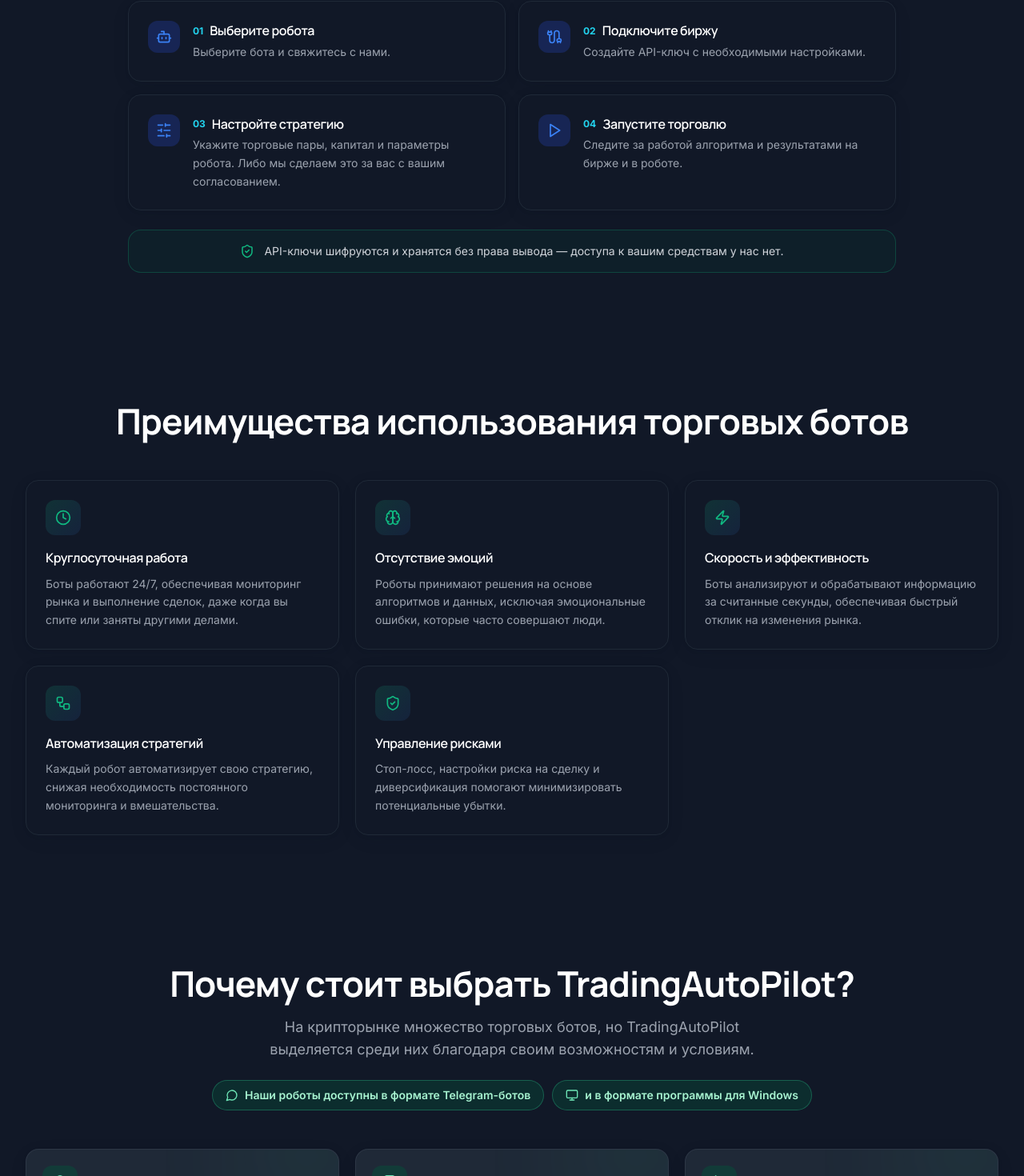
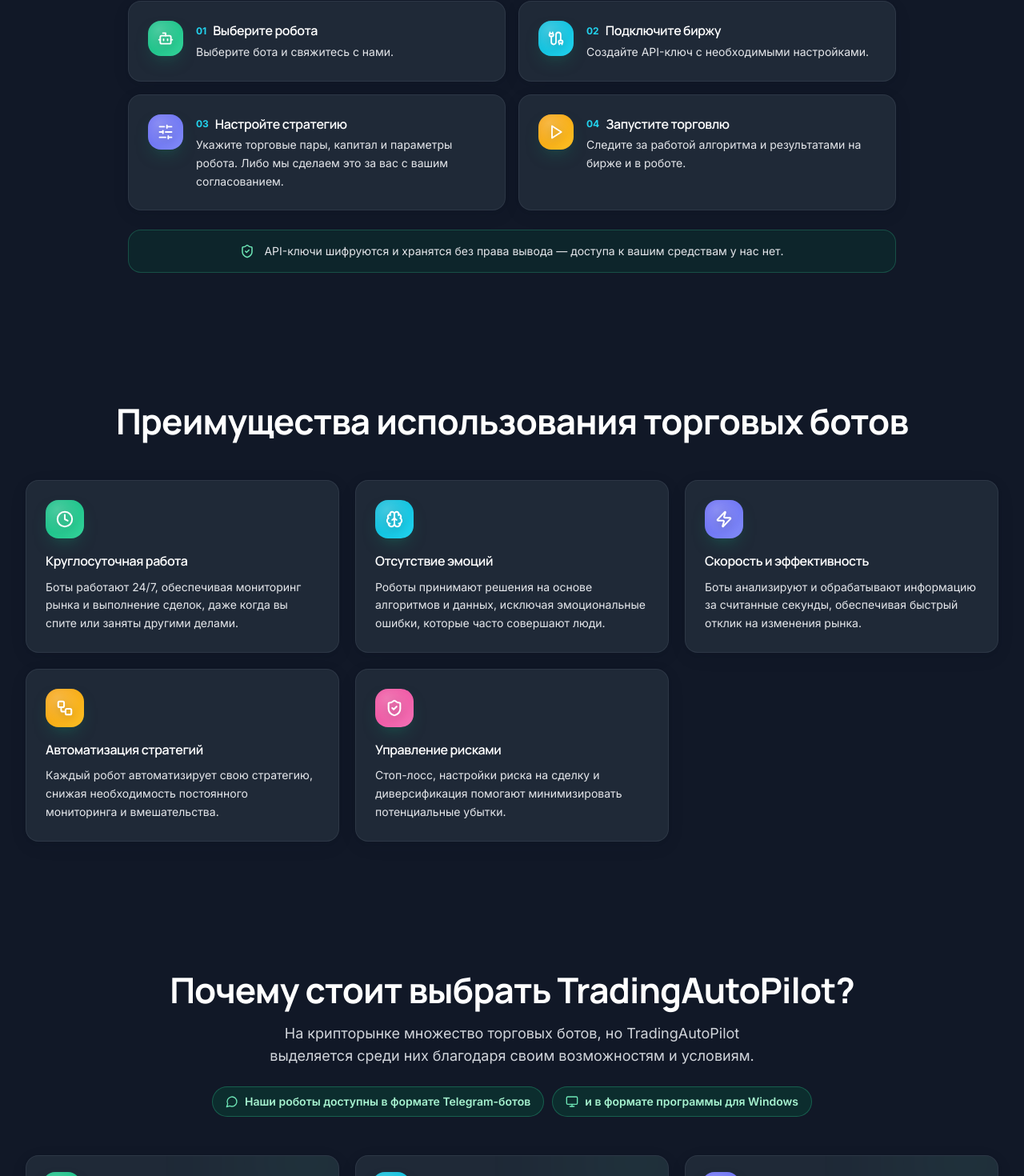
Before and after one commit to konkovev-cyber/TradingAutoPilot, a React (Vite) app: page / in a window 1280 px wide. Shown: the part 2815-4285 px from the top of the page at 80% size. Built offline with nearby package versions, Linux system fonts and the light colour scheme; no server answers; the database is empty.

Commit message:
feat(ui): gradient icon tiles with color rotation, lighten dark theme across sections

```diff
--- a/src/admin/pages/AdminSettings.tsx
+++ b/src/admin/pages/AdminSettings.tsx
@@ -845,7 +845,7 @@ export default function AdminSettings() {
             onChange={(next) => updateData("benefits", { ...d, items: next })}
             emptyItem={() => ({ icon: "", tag: { ru: "", en: "" }, title: { ru: "", en: "" }, desc: { ru: "", en: "" } })}
             fields={[
-              { key: "icon", label: "Иконка (badge-dollar-sign, building-2, mouse-pointer-click, shield-check, book-open, headset, message-circle, monitor)" },
+              { key: "icon", label: `Иконка (${["badge-dollar-sign", "building-2", "mouse-pointer-click", "shield-check", "book-open", "headset", "message-circle", "monitor", "coins", "gauge", "lock", "sparkles", "cpu", "globe", "users", "lifebuoy", "file-text", "wallet", "activity", "trending-up", "line-chart", "target", "rocket", "clock", "brain", "zap", "workflow", "bot", "plug", "settings", "play"].join(", ")})` },
               { key: "tag", label: "Плашка-тег (например: Без подписки)", localized: true },
               { key: "title", label: "Заголовок", localized: true },
               { key: "desc", label: "Описание", localized: true, multiline: true },
--- a/src/components/Advantages.tsx
+++ b/src/components/Advantages.tsx
@@ -2,6 +2,7 @@ import { motion } from "framer-motion";
 import { Clock, Brain, Zap, Workflow, ShieldCheck, type LucideIcon } from "lucide-react";
 import { useI18n } from "@/lib/i18n";
 import { useContent, useLocalizedList, localize } from "@/lib/site-content";
+import { IconTile } from "@/components/ui/IconTile";
 
 const icons: LucideIcon[] = [Clock, Brain, Zap, Workflow, ShieldCheck];
 
@@ -24,28 +25,26 @@ export default function Advantages() {
         </motion.div>
 
         <div className="grid gap-4 sm:gap-5 sm:grid-cols-2 lg:grid-cols-3">
-          {items.map((item, i) => {
-            const Icon = icons[i % icons.length];
-            return (
+          {items.map((item, i) => (
             <motion.div
               key={i}
               initial={{ opacity: 0, y: 20 }}
               whileInView={{ opacity: 1, y: 0 }}
               viewport={{ once: true }}
               transition={{ duration: 0.4, delay: i * 0.08 }}
-                className="rounded-2xl border border-gray-100 bg-white p-5 sm:p-6 shadow-soft dark:border-gray-800 dark:bg-gray-900"
+              className="group rounded-2xl border border-gray-100 bg-white p-5 sm:p-6 shadow-soft transition-all hover:-translate-y-0.5 dark:border-gray-700/60 dark:bg-gray-800"
             >
-                <div
-                  className="mb-4 flex h-11 w-11 items-center justify-center rounded-xl"
-                  style={{ background: "linear-gradient(135deg, rgba(16,185,129,0.16), rgba(59,130,246,0.10))" }}
-                >
-                  <Icon size={20} className="text-emerald-500" />
-                </div>
+              <IconTile
+                name={(item as any)?.icon}
+                fallback={icons[i % icons.length]}
+                index={i}
+                size={22}
+                className="mb-4 h-12 w-12 shadow-[0_10px_24px_-12px_rgba(16,185,129,0.6)] transition-transform duration-300 group-hover:scale-105 group-hover:-rotate-3"
+              />
               <h3 className="mb-2 font-semibold text-gray-900 dark:text-white">{localize(item?.title, "", lang)}</h3>
-                <p className="text-sm leading-relaxed text-gray-500 dark:text-gray-400">{localize(item?.desc, "", lang)}</p>
+              <p className="text-sm leading-relaxed text-gray-600 dark:text-gray-200">{localize(item?.desc, "", lang)}</p>
             </motion.div>
-            );
-          })}
+          ))}
         </div>
       </div>
     </section>
--- a/src/components/Benefits.tsx
+++ b/src/components/Benefits.tsx
@@ -8,29 +8,12 @@ import {
   Headset,
   MessageCircle,
   Monitor,
-  LucideIcon,
 } from "lucide-react";
 import { useI18n } from "@/lib/i18n";
 import { useContent, useLocalizedList, localize } from "@/lib/site-content";
+import { IconTile } from "@/components/ui/IconTile";
 
-const ICON_MAP: Record<string, LucideIcon> = {
-  "badge-dollar-sign": BadgeDollarSign,
-  "building-2": Building2,
-  "mouse-pointer-click": MousePointerClick,
-  "shield-check": ShieldCheck,
-  "book-open": BookOpen,
-  headset: Headset,
-  "message-circle": MessageCircle,
-  monitor: Monitor,
-};
-const DEFAULT_ICONS: LucideIcon[] = [
-  BadgeDollarSign,
-  Building2,
-  MousePointerClick,
-  ShieldCheck,
-  BookOpen,
-  Headset,
-];
+const DEFAULT_ICONS = [BadgeDollarSign, Building2, MousePointerClick, ShieldCheck, BookOpen, Headset];
 
 export default function Benefits() {
   const { lang, t } = useI18n();
@@ -48,7 +31,7 @@ export default function Benefits() {
           className="mb-8 sm:mb-12 text-center"
         >
           <h2 className="heading-lg mb-3 sm:mb-4 text-gray-900 dark:text-white">{c("benefits", "title", t("benefits.title"))}</h2>
-          <p className="mx-auto max-w-2xl text-sm font-normal text-gray-500 dark:text-gray-400 sm:text-base md:text-lg">
+          <p className="mx-auto max-w-2xl text-sm font-normal text-gray-600 dark:text-gray-300 sm:text-base md:text-lg">
             {c("benefits", "subtitle", t("benefits.subtitle"))}
           </p>
           <div className="mx-auto mt-6 flex max-w-3xl flex-wrap items-center justify-center gap-2.5">
@@ -68,22 +51,23 @@ export default function Benefits() {
         </motion.div>
 
         <div className="grid gap-4 sm:gap-5 sm:grid-cols-2 lg:grid-cols-3">
-          {items.map((item, i) => {
-            const iconKey = String((item as any)?.icon ?? "").toLowerCase();
-            const Icon = ICON_MAP[iconKey] ?? DEFAULT_ICONS[i] ?? BadgeDollarSign;
-            return (
+          {items.map((item, i) => (
             <motion.div
               key={i}
               initial={{ opacity: 0, y: 20 }}
               whileInView={{ opacity: 1, y: 0 }}
               viewport={{ once: true }}
               transition={{ duration: 0.4, delay: i * 0.08 }}
-              className="relative overflow-hidden rounded-2xl border border-gray-100 bg-white p-5 shadow-soft transition-all hover:-translate-y-0.5 hover:border-emerald-300/40 dark:border-gray-700/60 dark:bg-gray-800"
+              className="group relative overflow-hidden rounded-2xl border border-gray-100 bg-white p-5 shadow-soft transition-all hover:-translate-y-0.5 hover:border-emerald-300/40 dark:border-gray-700/60 dark:bg-gray-800"
             >
               <div aria-hidden="true" className="pointer-events-none absolute -right-10 -top-10 h-24 w-40 rounded-full bg-emerald-400/10 blur-3xl" />
-              <div className="mb-3 flex h-11 w-11 items-center justify-center rounded-xl bg-emerald-50 text-emerald-600 dark:bg-emerald-900/50 dark:text-emerald-300">
-                <Icon size={22} />
-              </div>
+              <IconTile
+                name={(item as any)?.icon}
+                fallback={DEFAULT_ICONS[i] ?? BadgeDollarSign}
+                index={i}
+                size={22}
+                className="mb-4 h-12 w-12 shadow-[0_10px_24px_-12px_rgba(16,185,129,0.6)] transition-transform duration-300 group-hover:scale-105 group-hover:-rotate-3"
+              />
               {item?.tag ? (
                 <span className="mb-3 inline-block rounded-md bg-emerald-50 px-2.5 py-1 text-[10px] font-semibold uppercase tracking-wider text-emerald-700 dark:bg-emerald-900/50 dark:text-emerald-200">
                   {localize(item?.tag, "", lang)}
@@ -92,8 +76,7 @@ export default function Benefits() {
               <h3 className="mb-2 font-semibold text-gray-900 dark:text-white">{localize(item?.title, "", lang)}</h3>
               <p className="text-sm leading-relaxed text-gray-600 dark:text-gray-200">{localize(item?.desc, "", lang)}</p>
             </motion.div>
-            );
-          })}
+          ))}
         </div>
       </div>
     </section>
--- a/src/components/Connect.tsx
+++ b/src/components/Connect.tsx
@@ -1,15 +1,10 @@
 import { motion } from "framer-motion";
-import { Bot, Cable, SlidersHorizontal, Play, ShieldCheck, LucideIcon } from "lucide-react";
+import { Bot, Cable, SlidersHorizontal, Play, ShieldCheck } from "lucide-react";
 import { useI18n } from "@/lib/i18n";
 import { useContent, useLocalizedList, localize } from "@/lib/site-content";
+import { IconTile } from "@/components/ui/IconTile";
 
-const STEP_ICONS: Record<string, LucideIcon> = {
-  bot: Bot,
-  plug: Cable,
-  settings: SlidersHorizontal,
-  play: Play,
-};
-const DEFAULT_ICONS: LucideIcon[] = [Bot, Cable, SlidersHorizontal, Play];
+const DEFAULT_ICONS = [Bot, Cable, SlidersHorizontal, Play];
 
 export default function Connect() {
   const { lang, t } = useI18n();
@@ -27,37 +22,37 @@ export default function Connect() {
           className="mb-8 sm:mb-12 text-center"
         >
           <h2 className="heading-lg mb-3 sm:mb-4 text-gray-900 dark:text-white">{c("connect", "title", t("how.title"))}</h2>
-          <p className="mx-auto max-w-2xl text-sm font-normal text-gray-500 dark:text-gray-400 sm:text-base md:text-lg">
+          <p className="mx-auto max-w-2xl text-sm font-normal text-gray-600 dark:text-gray-300 sm:text-base md:text-lg">
             {c("connect", "subtitle", t("how.subtitle"))}
           </p>
         </motion.div>
 
         <ol className="grid gap-3.5 sm:gap-4 sm:grid-cols-2">
-          {steps.map((step, i) => {
-            const iconKey = String((step as any)?.icon ?? "");
-            const Icon = STEP_ICONS[iconKey] ?? DEFAULT_ICONS[i] ?? Bot;
-            return (
+          {steps.map((step, i) => (
             <motion.li
               key={i}
               initial={{ opacity: 0, y: 20 }}
               whileInView={{ opacity: 1, y: 0 }}
               viewport={{ once: true }}
               transition={{ duration: 0.4, delay: i * 0.08 }}
-                className="flex gap-3.5 sm:gap-4 rounded-2xl border border-gray-100 bg-white p-4 sm:p-6 shadow-soft dark:border-gray-800 dark:bg-gray-900"
+              className="group flex gap-3.5 sm:gap-4 rounded-2xl border border-gray-100 bg-white p-4 sm:p-6 shadow-soft transition-all hover:-translate-y-0.5 dark:border-gray-700/60 dark:bg-gray-800"
             >
-                <div className="flex h-10 w-10 shrink-0 items-center justify-center rounded-xl bg-blue-50 text-brand-blue dark:bg-blue-950">
-                  <Icon size={20} />
-                </div>
+              <IconTile
+                name={(step as any)?.icon}
+                fallback={DEFAULT_ICONS[i] ?? Bot}
+                index={i}
+                size={20}
+                className="h-11 w-11 shadow-[0_10px_24px_-12px_rgba(16,185,129,0.6)] transition-transform duration-300 group-hover:scale-105 group-hover:-rotate-3"
+              />
               <div className="min-w-0">
                 <div className="mb-0.5 flex items-center gap-2">
                   <span className="text-xs font-bold text-brand-blue dark:text-cyan-400">{String(i + 1).padStart(2, "0")}</span>
                   <h3 className="font-semibold text-gray-900 dark:text-white">{localize(step?.title, "", lang)}</h3>
                 </div>
-                  <p className="text-sm leading-relaxed text-gray-500 dark:text-gray-400">{localize(step?.desc, "", lang)}</p>
+                <p className="text-sm leading-relaxed text-gray-600 dark:text-gray-200">{localize(step?.desc, "", lang)}</p>
               </div>
             </motion.li>
-            );
-          })}
+          ))}
         </ol>
 
         <motion.div
@@ -65,10 +60,10 @@ export default function Connect() {
           whileInView={{ opacity: 1, y: 0 }}
           viewport={{ once: true }}
           transition={{ duration: 0.45, delay: 0.15 }}
-          className="mt-6 flex items-center justify-center gap-3 rounded-2xl border border-emerald-200/50 bg-emerald-50/60 px-5 py-4 dark:border-emerald-500/25 dark:bg-emerald-900/15"
+          className="mt-6 flex items-center justify-center gap-3 rounded-2xl border border-emerald-200/50 bg-emerald-50/60 px-5 py-4 dark:border-emerald-400/25 dark:bg-emerald-900/25"
         >
-          <ShieldCheck size={18} className="shrink-0 text-emerald-500" />
-          <p className="text-sm text-gray-700 dark:text-gray-300">{c("connect", "note", t("how.apiNote"))}</p>
+          <ShieldCheck size={18} className="shrink-0 text-emerald-500 dark:text-emerald-300" />
+          <p className="text-sm text-gray-700 dark:text-gray-200">{c("connect", "note", t("how.apiNote"))}</p>
         </motion.div>
       </div>
     </section>
--- /dev/null
+++ b/src/components/ui/IconTile.tsx
@@ -0,0 +1,111 @@
+import {
+  BadgeDollarSign,
+  Building2,
+  MousePointerClick,
+  ShieldCheck,
+  BookOpen,
+  Headset,
+  MessageCircle,
+  Monitor,
+  Clock,
+  Brain,
+  Zap,
+  Workflow,
+  Bot,
+  Cable,
+  SlidersHorizontal,
+  Play,
+  TrendingUp,
+  LineChart,
+  Target,
+  Rocket,
+  Coins,
+  Gauge,
+  Lock,
+  Sparkles,
+  Cpu,
+  Globe2,
+  Users,
+  LifeBuoy,
+  FileText,
+  Wallet,
+  Activity,
+  type LucideIcon,
+} from "lucide-react";
+
+export const ICON_MAP: Record<string, LucideIcon> = {
+  "badge-dollar-sign": BadgeDollarSign,
+  "building-2": Building2,
+  "mouse-pointer-click": MousePointerClick,
+  "shield-check": ShieldCheck,
+  "book-open": BookOpen,
+  headset: Headset,
+  "message-circle": MessageCircle,
+  monitor: Monitor,
+  clock: Clock,
+  brain: Brain,
+  zap: Zap,
+  workflow: Workflow,
+  bot: Bot,
+  plug: Cable,
+  settings: SlidersHorizontal,
+  play: Play,
+  "trending-up": TrendingUp,
+  "line-chart": LineChart,
+  target: Target,
+  rocket: Rocket,
+  coins: Coins,
+  gauge: Gauge,
+  lock: Lock,
+  sparkles: Sparkles,
+  cpu: Cpu,
+  globe: Globe2,
+  users: Users,
+  lifebuoy: LifeBuoy,
+  "file-text": FileText,
+  wallet: Wallet,
+  activity: Activity,
+};
+
+export const ICON_NAMES = Object.keys(ICON_MAP);
+
+const GRADIENTS = [
+  "linear-gradient(135deg, #10b981 0%, #34d399 100%)",
+  "linear-gradient(135deg, #06b6d4 0%, #22d3ee 100%)",
+  "linear-gradient(135deg, #6366f1 0%, #818cf8 100%)",
+  "linear-gradient(135deg, #f59e0b 0%, #fbbf24 100%)",
+  "linear-gradient(135deg, #ec4899 0%, #f472b6 100%)",
+  "linear-gradient(135deg, #8b5cf6 0%, #a78bfa 100%)",
+  "linear-gradient(135deg, #14b8a6 0%, #2dd4bf 100%)",
+  "linear-gradient(135deg, #0ea5e9 0%, #38bdf8 100%)",
+];
+
+export function gradientFor(index: number): string {
+  return GRADIENTS[index % GRADIENTS.length];
+}
+
+interface IconTileProps {
+  name?: string;
+  fallback: LucideIcon;
+  index?: number;
+  size?: number;
+  className?: string;
+}
+
+export function IconTile({ name, fallback, index = 0, size = 22, className = "" }: IconTileProps) {
+  const key = String(name ?? "").toLowerCase().trim();
+  const Icon = (key && ICON_MAP[key]) || fallback;
+  return (
+    <div
+      className={`relative flex shrink-0 items-center justify-center rounded-2xl ${className}`}
+      style={{ background: gradientFor(index) }}
+    >
+      <div
+        aria-hidden="true"
+        className="absolute inset-0 rounded-2xl opacity-40"
+        style={{ background: "radial-gradient(circle at 30% 25%, rgba(255,255,255,0.55), transparent 60%)" }}
+      />
+      <Icon size={size} strokeWidth={2.2} className="relative text-white drop-shadow-[0_2px_6px_rgba(0,0,0,0.25)]" />
+    </div>
+  );
+}
```
Lines whose indentation alone changed are shown as unchanged.
